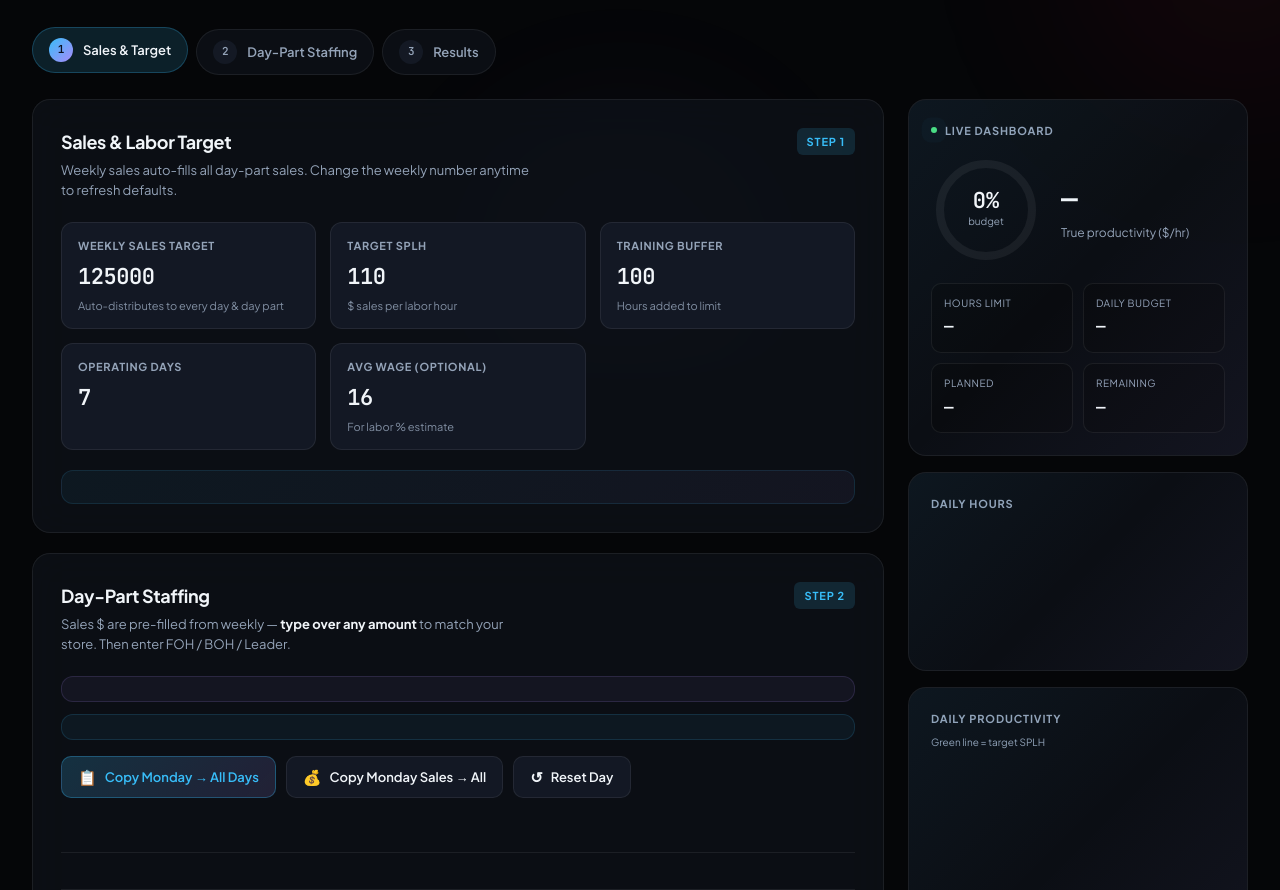
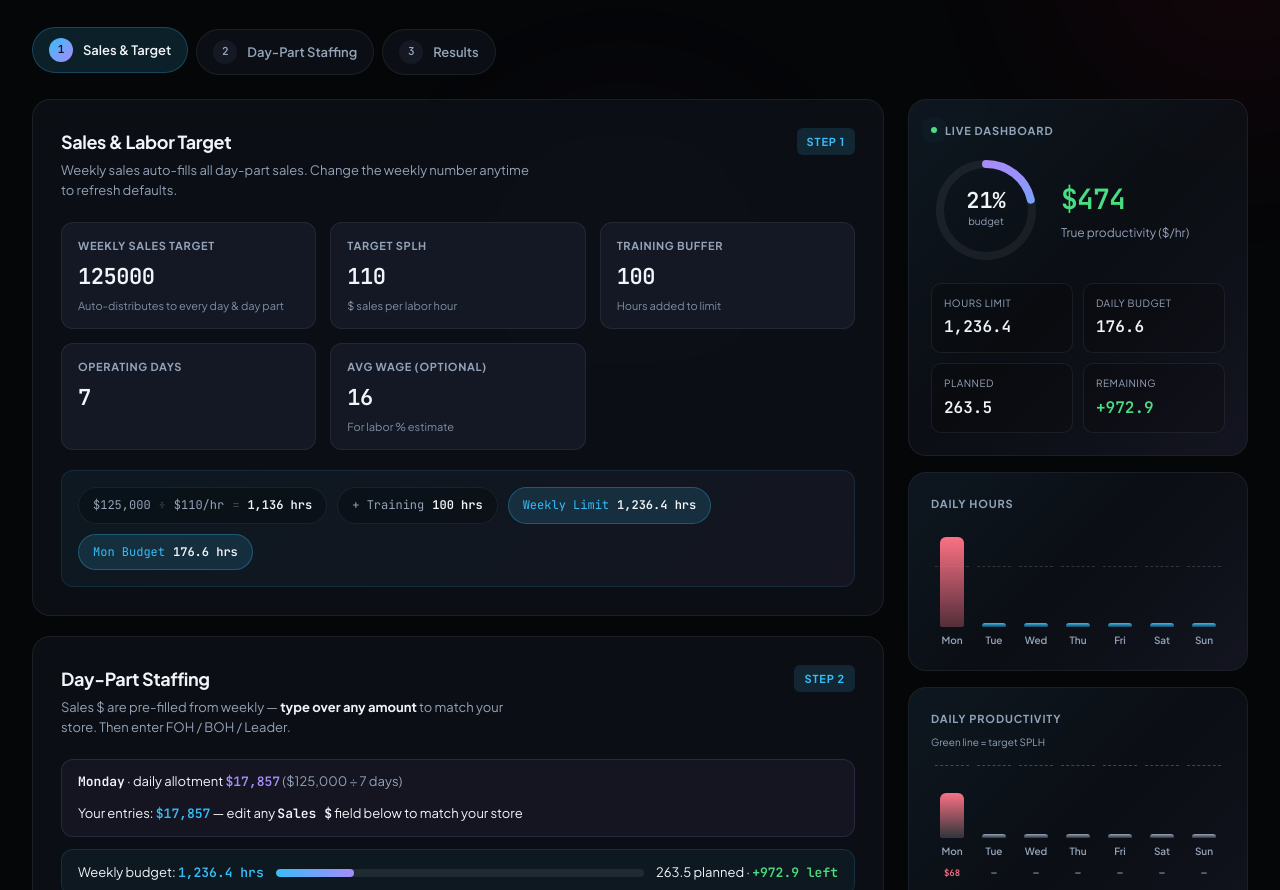
Before and after one commit to Roudic/vinziant-systems, a website: page productivity-calculator.html in a window 1280 px wide. Shown: the part 427-1317 px from the top of the page. Drawn offline with Linux system fonts and the light colour scheme; no server answers.

Commit message:
Fix blank page: run init after DOM and helpers are ready

```diff
--- a/productivity-calculator.html
+++ b/productivity-calculator.html
@@ -1858,10 +1858,7 @@
         Object.assign(staffData[0][dp.id], staff[dp.id]);
         partSalesData[0][dp.id] = sales[dp.id];
       });
-      syncPctFromDaySales(0);
-    }
-    seedMonday();
-    distributeWeeklySales();
+    }
 
     const $ = id => document.getElementById(id);
     const fmt = (n, d = 1) => isFinite(n) ? n.toLocaleString('en-US', { minimumFractionDigits: d, maximumFractionDigits: d }) : '—';
@@ -2755,6 +2752,8 @@
     }, { threshold: 0.35 });
     sections.forEach(s => s && obs.observe(s));
 
+    seedMonday();
+    distributeWeeklySales();
     renderAll();
     initCloud();
   </script>
```
